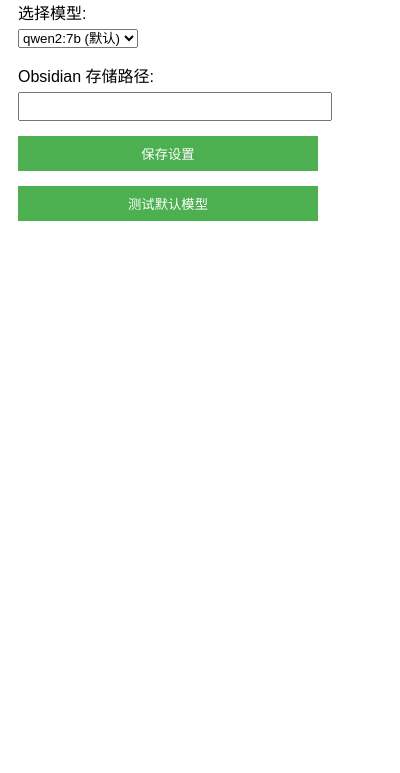
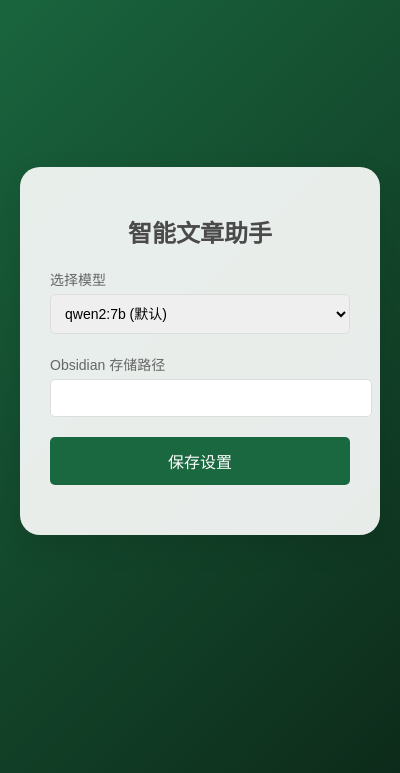
Before and after one commit to Chloeunterwegs/ArticleBot, a browser extension: page popup/popup.html in a window 400 px wide. Shown: the part 71-844 px from the top of the page. Drawn offline with Linux system fonts and the light colour scheme; a web font is replaced by a local one.

Commit message:
更新选项页

```diff
--- a/popup/popup.css
+++ b/popup/popup.css
@@ -1,53 +1,102 @@
-body {
-    width: 300px;
-    padding: 10px;
-    font-family: Arial, sans-serif;
+@font-face {
+    font-family: 'CustomFont';
+    src: url('../汇文明朝体.otf') format('truetype');
+    font-weight: normal;
+    font-style: normal;
 }
 
-h1 {
-    font-size: 18px;
-    margin-bottom: 15px;
+body {
+    font-family: 'CustomFont', sans-serif;
+    background: linear-gradient(135deg, #1a6840 0%, #0d2b1a 100%);
+    margin: 0;
+    padding: 0;
+    display: flex;
+    justify-content: center;
+    align-items: center;
+    min-height: 100vh;
+    color: #333;
+}
+
+.container {
+    background-color: rgba(255, 255, 255, 0.9);
+    border-radius: 20px;
+    padding: 30px;
+    box-shadow: 0 10px 30px rgba(0, 0, 0, 0.1);
+    width: 300px;
+    text-align: center;
+}
+
+.title {
+    font-size: 24px;
+    font-weight: 700;
+    margin-bottom: 20px;
+    color: #4a4a4a;
+}
+
+.settings-form {
+    display: flex;
+    flex-direction: column;
+    gap: 20px;
 }
 
 .form-group {
-    margin-bottom: 15px;
+    display: flex;
+    flex-direction: column;
+    align-items: flex-start;
 }
 
 label {
-    display: block;
+    font-size: 14px;
+    font-weight: 500;
     margin-bottom: 5px;
+    color: #666;
 }
 
-input[type="text"] {
+select, input {
     width: 100%;
-    padding: 5px;
+    padding: 10px;
+    border: 1px solid #ddd;
+    border-radius: 5px;
+    font-size: 14px;
+    transition: border-color 0.3s ease, background-color 0.3s ease;
+    font-family: 'CustomFont', sans-serif;
 }
 
-button {
-    width: 100%;
-    padding: 8px;
-    background-color: #4CAF50;
+select:focus, input:focus {
+    outline: none;
+    border-color: #1a6840;
+    background-color: rgba(26, 104, 64, 0.1);
+}
+
+select:hover {
+    background-color: rgba(26, 104, 64, 0.05);
+}
+
+.submit-btn {
+    background-color: #1a6840;
     color: white;
     border: none;
+    padding: 12px 20px;
+    border-radius: 5px;
+    font-size: 16px;
+    font-weight: 500;
     cursor: pointer;
+    transition: background-color 0.3s ease;
+    font-family: 'CustomFont', sans-serif;
 }
 
-button:hover {
-    background-color: #45a049;
+.submit-btn:hover {
+    background-color: #1a6840;
 }
 
 .status-message {
-    margin-top: 10px;
-    padding: 5px;
-    text-align: center;
+    margin-top: 20px;
+    font-size: 14px;
+    font-weight: 500;
+    opacity: 0;
+    transition: opacity 0.3s ease;
 }
 
-.status-message.success {
-    background-color: #dff0d8;
-    color: #3c763d;
+.status-message.show {
+    opacity: 1;
 }
-
-.status-message.error {
-    background-color: #f2dede;
-    color: #a94442;
-}
--- a/popup/popup.html
+++ b/popup/popup.html
@@ -5,34 +5,31 @@
     <meta name="viewport" content="width=device-width, initial-scale=1.0">
     <title>智能文章助手设置</title>
     <link rel="stylesheet" href="popup.css">
+    <!-- 移除这行 Google Fonts 链接 -->
+    <!-- <link href="https://fonts.googleapis.com/css2?family=Noto+Sans+SC:wght@300;400;500;700&display=swap" rel="stylesheet"> -->
 </head>
 <body>
     <div class="container">
-        <h1>智能文章助手设置</h1>
+        <h1 class="title">智能文章助手</h1>
 
-        <form id="settingsForm">
+        <form id="settingsForm" class="settings-form">
             <div class="form-group">
-                <label for="modelName">选择模型:</label>
+                <label for="modelName">选择模型</label>
                 <select id="modelName" name="modelName" required>
                     <option value="qwen2:7b">qwen2:7b (默认)</option>
+                    <option value="qwen2.5:14b">qwen2.5:14b</option>
+                    <option value="qwen2.5:32b">qwen2.5:32b</option>
                     <option value="llama3.1:8b">llama3.1:8b</option>
-                    <option value="mistral:7b">mistral:7b</option>
                 </select>
             </div>
 
             <div class="form-group">
-                <label for="obsidianPath">Obsidian 存储路径:</label>
+                <label for="obsidianPath">Obsidian 存储路径</label>
                 <input type="text" id="obsidianPath" name="obsidianPath" required>
             </div>
 
-            <div class="form-group">
-                <button type="submit">保存设置</button>
-            </div>
+            <button type="submit" class="submit-btn">保存设置</button>
         </form>
-
-        <div class="form-group">
-            <button id="testDefaultModel">测试默认模型</button>
-        </div>
 
         <div id="statusMessage" class="status-message"></div>
     </div>
--- a/popup/popup.js
+++ b/popup/popup.js
@@ -30,6 +30,8 @@ document.addEventListener('DOMContentLoaded', function() {
                 showStatus('保存设置时出错: ' + chrome.runtime.lastError.message, 'error');
             } else {
                 showStatus('设置已保存', 'success');
+                statusMessage.textContent = '设置已保存';
+                statusMessage.classList.add('show');
             }
         });
     });
@@ -50,4 +52,9 @@ document.addEventListener('DOMContentLoaded', function() {
         statusMessage.textContent = message;
         statusMessage.className = 'status-message ' + type;
     }
+
+    // 3秒后隐藏消息
+    setTimeout(() => {
+        statusMessage.classList.remove('show');
+    }, 3000);
 });
```
Also changed, not shown: background/content-processor.js (+57 -27 lines), ollama-proxy/proxy-server.js (+7 -8 lines), README.md, icons/icon128.png, icons/icon16.png, icons/icon48.png, manifest.json, 1 other file.
